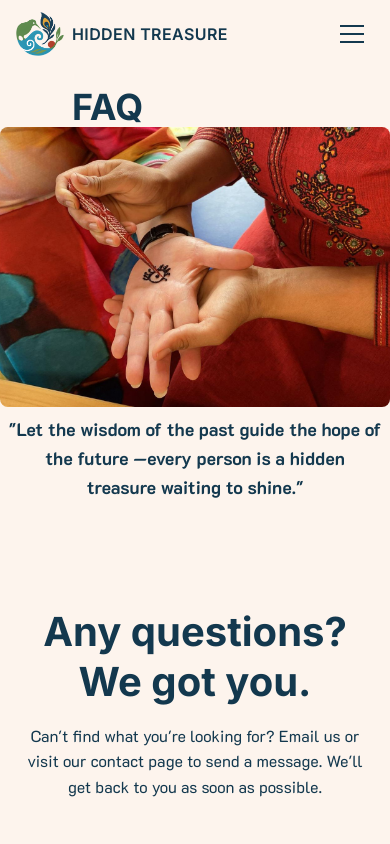
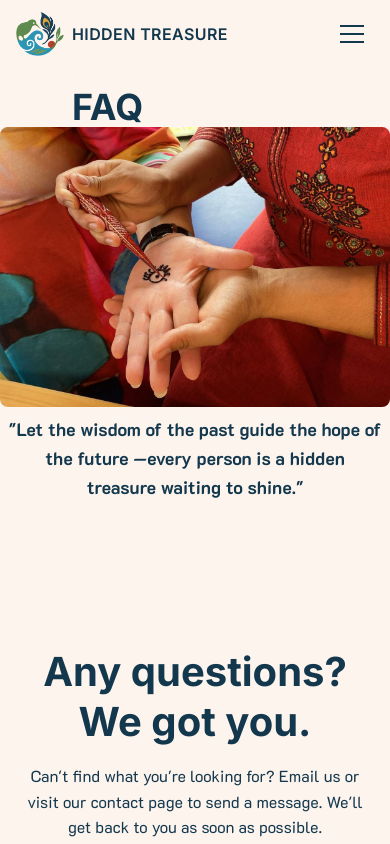
Before and after one commit to UoaWDCC/hidtreas, a Next.js app: page /faq in a window 390 px wide. Shown: the top 844 px of the page. Built offline with nearby package versions, Linux system fonts and the light colour scheme.

Commit message:
style:replaced fixed height to padding and margin

```diff
--- a/src/components/faq/FAQ.tsx
+++ b/src/components/faq/FAQ.tsx
@@ -3,7 +3,7 @@ import Accordion from './Accordion'
 export default function FAQ() {
   return (
     //640
-    <div className="flex items-center justify-center min-h-160 md:h-[50vh] bg-[#fdf4ed] px-1 sm:px-lg mb-80 md:mb-30">
+    <div className="flex items-center justify-center bg-[#fdf4ed] px-1 sm:px-lg py-60 mb-100 md:mb-20">
       {/* Content wrapper to control top alignment */}
       <div className="flex flex-col md:flex-row gap-12 max-w-6xl w-full">
         {/* LEFT SIDE */}
--- a/src/components/faq/HeroSection.tsx
+++ b/src/components/faq/HeroSection.tsx
@@ -4,8 +4,8 @@ import heroImage from '@/assets/faqheroimage.jpg'
 
 export default function HeroSection() {
   return (
-    <div className="relative min-h-[10vh] md:h-[65vh] xl:h-[80vh] overflow-x-clip ">
-      <div className="absolute bottom-[-120px] right-[-90px] w-[50%] h-[100%] hidden xl:block ">
+    <div className="relative overflow-x-clip">
+      <div className="absolute bottom-[-250px] right-[-100px] w-[50vw] h-[40vw] hidden xl:block ">
         <Image
           src={waveBackground}
           alt="Blue Wave with white koru and leaves"
```
